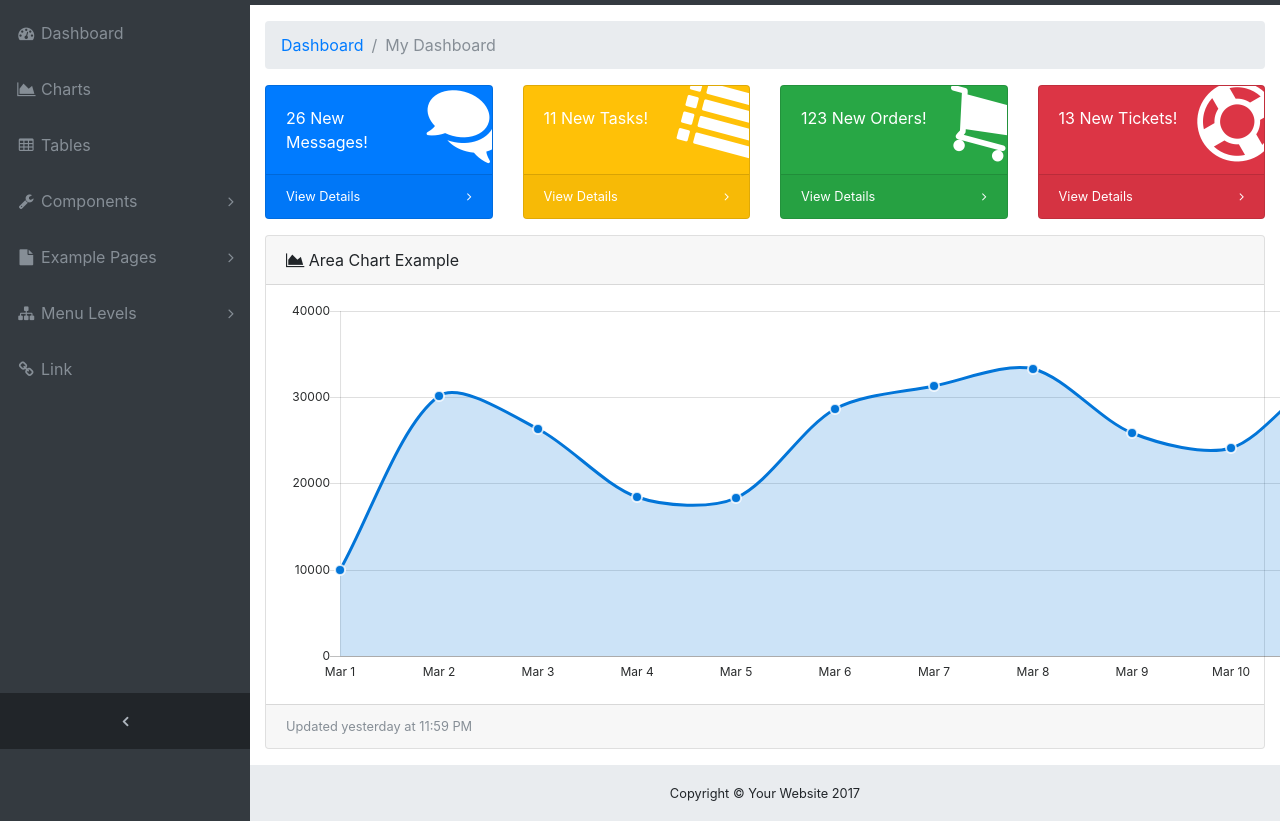
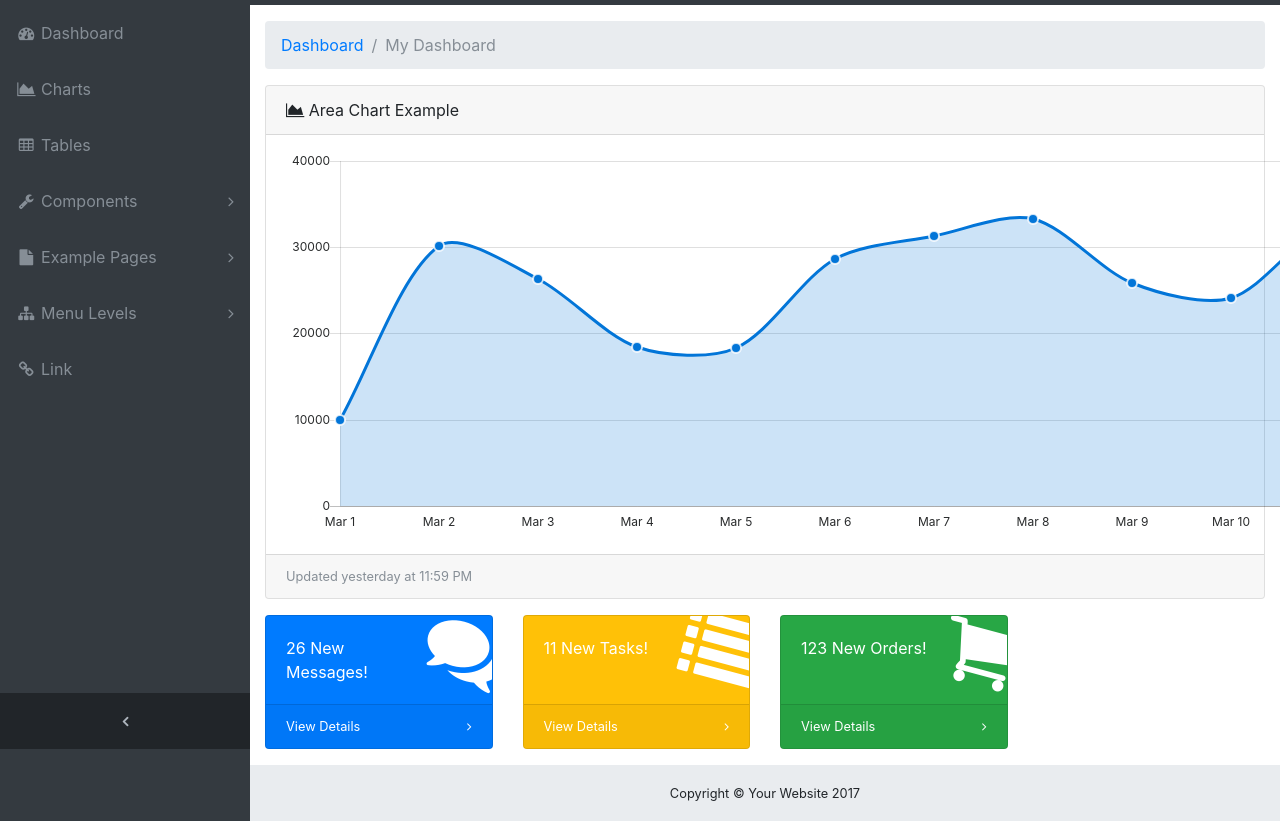
Before and after one commit to HuddMacks2017/HuddMacks2017.github.io, a website with bundled scripts: page index.html in a window 1280 px wide. Shown: the part 51-872 px from the top of the page. Built offline with nearby package versions, Linux system fonts and the light colour scheme.

Commit message:
moved things around and changed # of comment cards to three

```diff
--- a/index.html
+++ b/index.html
@@ -126,6 +126,15 @@
         </li>
         <li class="breadcrumb-item active">My Dashboard</li>
       </ol>
+      <!-- Area Chart Example-->
+      <div class="card mb-3">
+        <div class="card-header">
+          <i class="fa fa-area-chart"></i> Area Chart Example</div>
+        <div class="card-body">
+          <canvas id="myAreaChart" width="100%" height="30"></canvas>
+        </div>
+        <div class="card-footer small text-muted">Updated yesterday at 11:59 PM</div>
+      </div>
       <!-- Icon Cards-->
       <div class="row">
         <div class="col-xl-3 col-sm-6 mb-3">
@@ -176,33 +185,7 @@
             </a>
           </div>
         </div>
-        <div class="col-xl-3 col-sm-6 mb-3">
-          <div class="card text-white bg-danger o-hidden h-100">
-            <div class="card-body">
-              <div class="card-body-icon">
-                <i class="fa fa-fw fa-support"></i>
-              </div>
-              <div class="mr-5">13 New Tickets!</div>
-            </div>
-            <a class="card-footer text-white clearfix small z-1" href="#">
-              <span class="float-left">View Details</span>
-              <span class="float-right">
-                <i class="fa fa-angle-right"></i>
-              </span>
-            </a>
-          </div>
-        </div>
       </div>
-      <!-- Area Chart Example-->
-      <div class="card mb-3">
-        <div class="card-header">
-          <i class="fa fa-area-chart"></i> Area Chart Example</div>
-        <div class="card-body">
-          <canvas id="myAreaChart" width="100%" height="30"></canvas>
-        </div>
-        <div class="card-footer small text-muted">Updated yesterday at 11:59 PM</div>
-      </div>
-    </div>
     <!-- /.container-fluid-->
     <!-- /.content-wrapper-->
     <footer class="sticky-footer">
```
